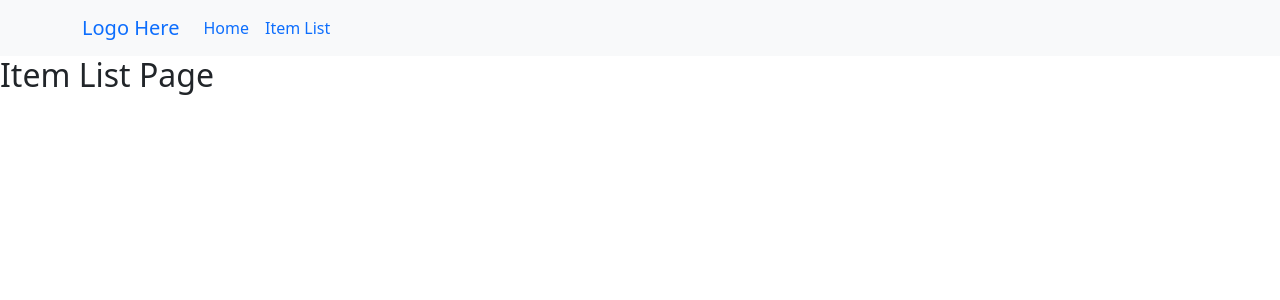
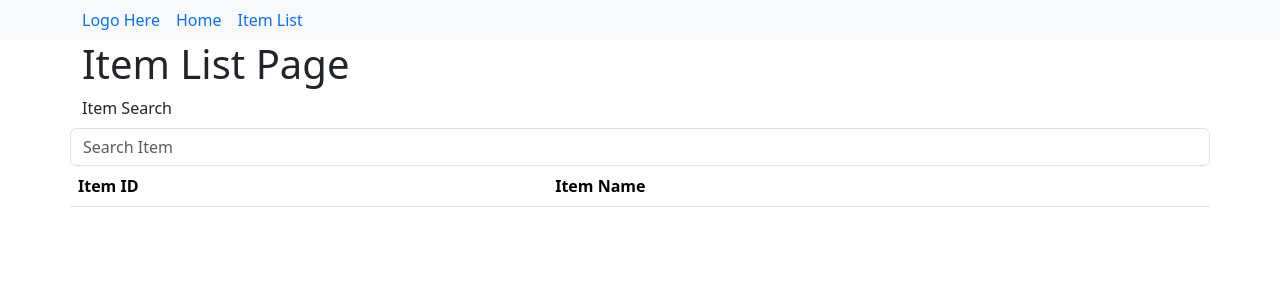
Before and after one commit to code-cody-418/game-guide-frontend, a React (Vite) app: page /item-list in a window 1280 px wide. Shown: the top 300 px of the page. Built offline with nearby package versions, Linux system fonts and the light colour scheme.

Commit message:
initial list setup

```diff
--- a/package.json
+++ b/package.json
@@ -10,6 +10,7 @@
     "preview": "vite preview"
   },
   "dependencies": {
+    "axios": "^1.10.0",
     "bootstrap": "^5.3.7",
     "react": "^19.1.0",
     "react-bootstrap": "^2.10.10",
--- a/src/Items/ItemList.tsx
+++ b/src/Items/ItemList.tsx
@@ -1,7 +1,74 @@
-export const ItemList = () => {
-  return(
+import axios from "axios"
+import { useEffect, useState } from "react"
+import Container from "react-bootstrap/Container";
+import Row from "react-bootstrap/Row";
+// import Col from "react-bootstrap/Col";
+// import Button from 'react-bootstrap/Button';
+import Form from 'react-bootstrap/Form';
+import Table from "react-bootstrap/Table";
+import { type WowItem } from "./WowItem.interface";
+
+const Item = ({ item }: { item: WowItem }) => {
+  return (
     <>
-      <h2>Item List Page</h2>
+      <tr>
+        <td>{item.item_id}</td>
+        <td>{item.item_name}</td>
+      </tr>
     </>
   )
 }
+
+export const ItemList = () => {
+  const [itemData, setItemData] = useState([])
+
+  const getItemData = async (e: React.ChangeEvent<HTMLInputElement>) => {
+    try {
+      const response = await axios.get("http://localhost:4202/wow/get-wow-items/", {
+        params: {
+          search: e.target.value
+        }
+      })
+      setItemData(response.data.body)
+    } catch (error) {
+      console.error(error)
+    }
+  }
+
+  useEffect(() => {
+    console.log(itemData)
+  }, [itemData])
+
+  return (
+    <>
+      <Container>
+        <Row>
+          <h1>Item List Page</h1>
+        </Row>
+        <Row>
+          <Form.Label>Item Search</Form.Label>
+          <Form.Control onChange={(e: React.ChangeEvent<HTMLInputElement>) => getItemData(e)} type="search" placeholder="Search Item" />
+        </Row>
+        <Row>
+          <Table striped>
+            <thead>
+              <tr>
+                <th>Item ID</th>
+                <th>Item Name</th>
+              </tr>
+            </thead>
+            <tbody>
+              {
+                itemData ?
+                  itemData.slice(0, 5).map((item: WowItem) => (
+                    <Item key={item.item_id} item={item} />
+                  ))
+                  : null
+              }
+            </tbody>
+          </Table>
+        </Row>
+      </Container>
+    </>
+  )
+}
--- /dev/null
+++ b/src/Items/WowItem.interface.ts
@@ -0,0 +1,4 @@
+export interface WowItem {
+  item_id: string;
+  item_name: string;
+}
--- a/src/Navigation/NavigationBar.tsx
+++ b/src/Navigation/NavigationBar.tsx
@@ -8,24 +8,22 @@ export const NavigationBar = () => {
     <>
       <Navbar expand="lg" className="bg-body-tertiary">
         <Container>
-          <Navbar.Brand>
+          <div className='me-3'>
             <NavLink to="/" className='text-decoration-none'>
               Logo Here
             </NavLink>
-          </Navbar.Brand>
+          </div>
           <Navbar.Toggle aria-controls="basic-navbar-nav" />
           <Navbar.Collapse id="basic-navbar-nav">
             <Nav className="me-auto">
-              <Nav.Link >
+              <div className='me-3'>
                 <NavLink to="/" className='text-decoration-none'>
                   Home
                 </NavLink>
-              </Nav.Link>
-              <Nav.Link>
-                <NavLink to="/item-list" className='text-decoration-none'>
-                  Item List
-                </NavLink>
-              </Nav.Link>
+              </div>
+              <NavLink to="/item-list" className='text-decoration-none'>
+                Item List
+              </NavLink>
             </Nav>
           </Navbar.Collapse>
         </Container>
```
Also changed, not shown: 1 other file (tests, documents, lock files or other folders).
